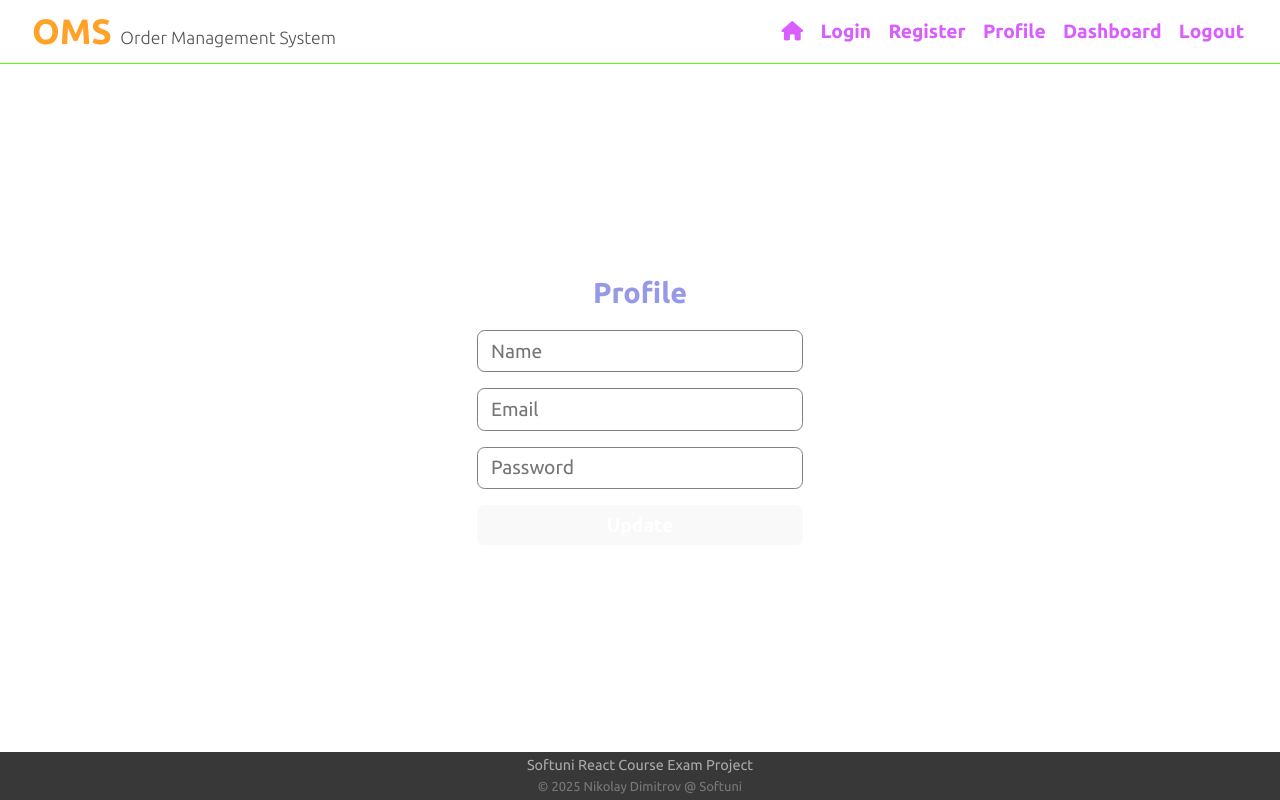
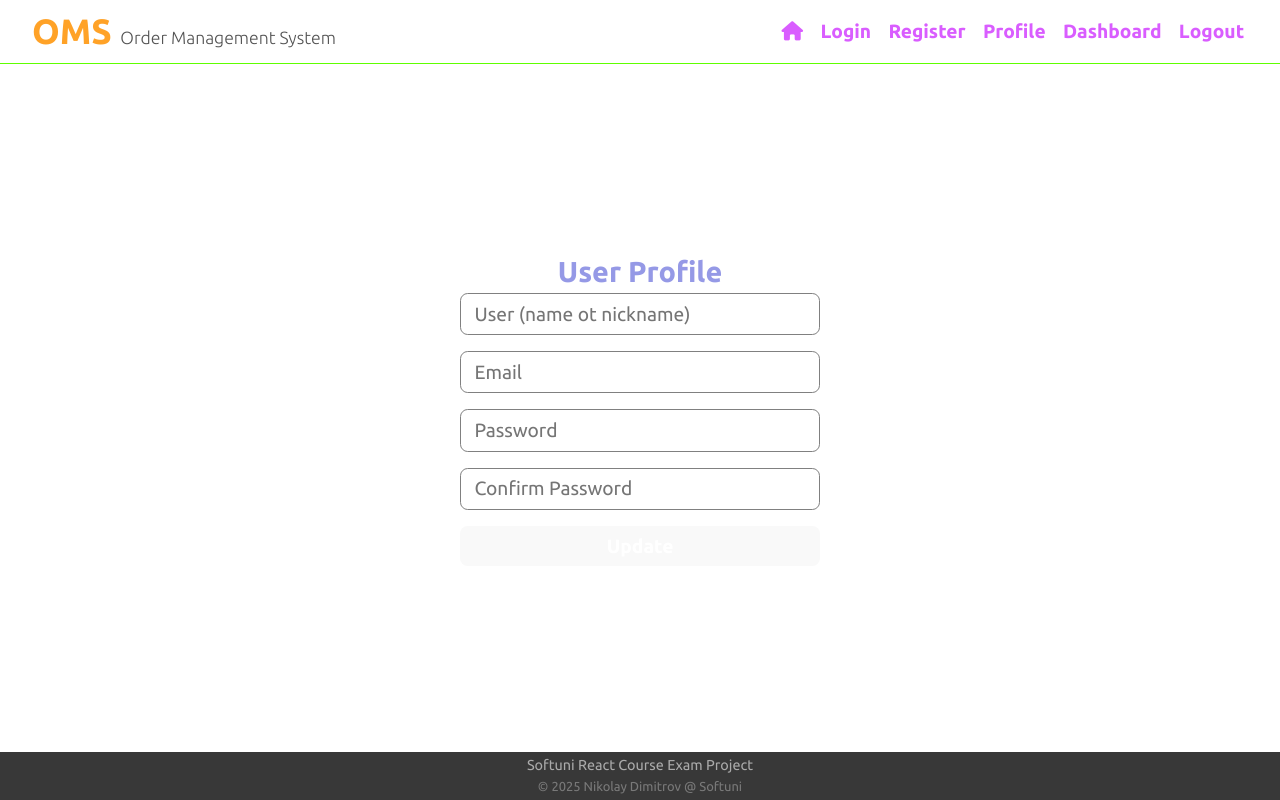
Before and after one commit to nikolay-st-d/react-exam, a React (Vite) app in the folder oms/: page /profile in a window 1280 px wide. Built offline with nearby package versions, Linux system fonts and the light colour scheme.

Commit message:
Adjusted the css

```diff
--- a/oms/src/App.jsx
+++ b/oms/src/App.jsx
@@ -19,14 +19,16 @@ function App() {
         <>
             <Header />
             <main>
+                <div class='main-content-wrapper '>
                     <Routes>
                         <Route path='/' element={<Home />} />
                         <Route path='/login' element={<Login />} />
                         <Route path='/register' element={<Register />} />
-                    <Route path='/profile' element={< Profile />} />
+                        <Route path='/profile' element={<Profile />} />
                         <Route path='/dashboard' element={<Dashboard />} />
                         <Route path='/logout' element={<Logout />} />
                     </Routes>
+                </div>
             </main>
             <Footer />
         </>
--- a/oms/src/components/dashboard/Dashboard.jsx
+++ b/oms/src/components/dashboard/Dashboard.jsx
@@ -3,6 +3,11 @@ export default function Help() {
         <>
             <h2>Orders</h2>
             <div>
+                <p>Order FIRST</p>
+                <p>Order 2</p>
+                <p>Order 3</p>
+                <p>Order 4</p>
+                <p>Order 5</p>
                 <p>Order 1</p>
                 <p>Order 2</p>
                 <p>Order 3</p>
@@ -23,6 +28,21 @@ export default function Help() {
                 <p>Order 3</p>
                 <p>Order 4</p>
                 <p>Order 5</p>
+                <p>Order 1</p>
+                <p>Order 2</p>
+                <p>Order 3</p>
+                <p>Order 4</p>
+                <p>Order 5</p>
+                <p>Order 1</p>
+                <p>Order 2</p>
+                <p>Order 3</p>
+                <p>Order 4</p>
+                <p>Order 5</p>
+                <p>Order 1</p>
+                <p>Order 2</p>
+                <p>Order 3</p>
+                <p>Order 4</p>
+                <p>Order LAST</p>
             </div>
         </>
     );
--- a/oms/src/components/profile/Profile.jsx
+++ b/oms/src/components/profile/Profile.jsx
@@ -1,12 +1,37 @@
 export default function Profilr() {
     return (
         <>
-            <h2>Profile</h2>
+            <h2>User Profile</h2>
             <form>
-                <input type="text" id="name" name="name" placeholder="Name" required />
-                <input type="email" id="email" name="email" placeholder="Email" required />
-                <input type="password" id="password" name="password" placeholder="Password" required />
-                <button type="submit">Update</button>
+                <input
+                    type='text'
+                    id='name'
+                    name='name'
+                    placeholder='User (name ot nickname)'
+                    required
+                />
+                <input
+                    type='email'
+                    id='email'
+                    name='email'
+                    placeholder='Email'
+                    required
+                />
+                <input
+                    type='text'
+                    id='password'
+                    name='password'
+                    placeholder='Password'
+                    required
+                />
+                <input
+                    type='password'
+                    id='password2'
+                    name='password2'
+                    placeholder='Confirm Password'
+                    required
+                />
+                <button type='submit'>Update</button>
             </form>
         </>
     );
--- a/oms/src/components/register/Register.jsx
+++ b/oms/src/components/register/Register.jsx
@@ -3,10 +3,35 @@ export default function Register() {
         <>
             <h2>Register</h2>
             <form>
-                <input type="email" id="email" name="email" placeholder="Email" required />
-                <input type="text" id="password" name="password" placeholder="Password" required />
-                <input type="password" id="password2" name="password2" placeholder="Confirm Password" required />
-                <button type="submit">Save</button>
+                <input
+                    type='text'
+                    id='name'
+                    name='name'
+                    placeholder='User (name ot nickname)'
+                    required
+                />
+                <input
+                    type='email'
+                    id='email'
+                    name='email'
+                    placeholder='Email'
+                    required
+                />
+                <input
+                    type='text'
+                    id='password'
+                    name='password'
+                    placeholder='Password'
+                    required
+                />
+                <input
+                    type='password'
+                    id='password2'
+                    name='password2'
+                    placeholder='Confirm Password'
+                    required
+                />
+                <button type='submit'>Save</button>
             </form>
         </>
     );
--- a/oms/src/styles.css
+++ b/oms/src/styles.css
@@ -53,7 +53,6 @@ header {
   justify-content: space-between;
   align-items: center;
   padding: 0 2em;
-  /* background-color: black; */
   border-bottom: 1px solid rgb(94, 255, 0);
   width: 100%;
   height: 8vh;
@@ -91,7 +90,6 @@ main {
   width: 100%;
   height: 86vh;
   margin: 0 auto;
-  overflow-y : auto;
 }
 
 main a {
@@ -100,6 +98,12 @@ main a {
 }
 main a:hover {
   color: #c7b7ff;
+}
+
+.main-content-wrapper {
+  width: 100%;
+  overflow: auto;
+  padding: 2em;
 }
 
 footer {
@@ -119,9 +123,11 @@ footer p:nth-child(2) {
 }
 
 form {
+  width: 360px;
   display: flex;
   flex-direction: column;
   gap: 1em;
+  margin: 0 auto;
 }
 
 input {
```
Lines whose indentation alone changed are shown as unchanged.
